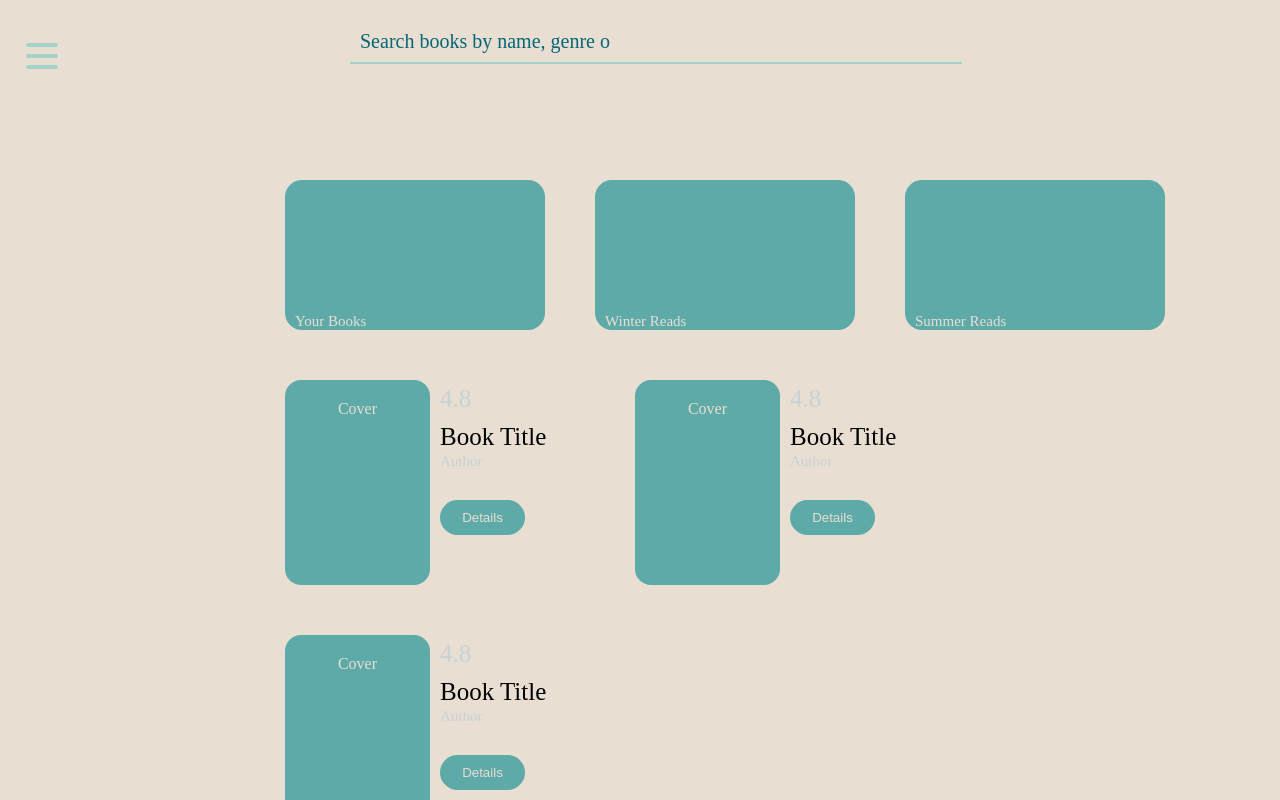
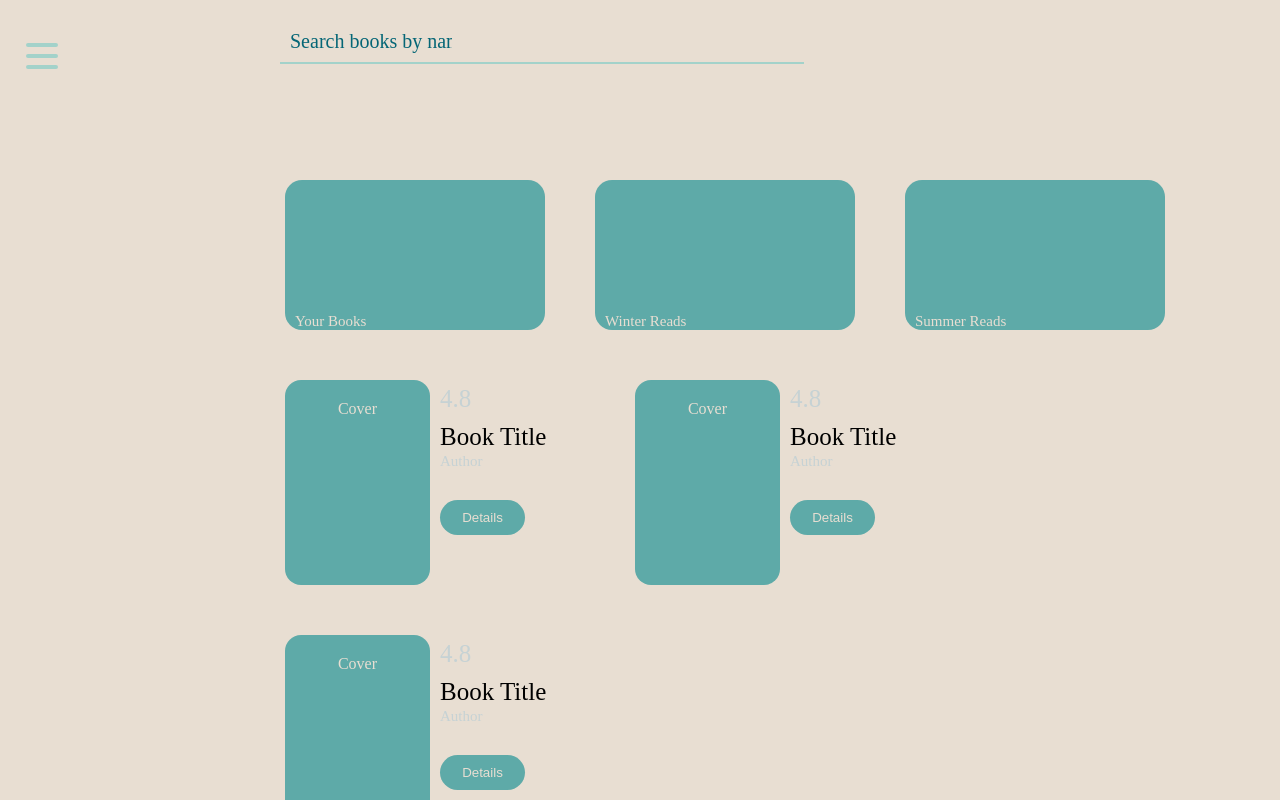
Before and after one commit to Nathan-Ballantyne/bookstore-v2, a React (Create React App) app: page / in a window 1280 px wide. Built offline with nearby package versions, Linux system fonts and the light colour scheme; a web font is replaced by a local one.

Commit message:
resposive sizing

```diff
--- a/src/components/SearchBar/SearchBar.module.css
+++ b/src/components/SearchBar/SearchBar.module.css
@@ -9,12 +9,12 @@
     font-family: 'Baloo Tamma 2', cursive;
     font-size: 20px;
     height: 40px;
-    margin-left: 350px;
+    margin-left: 280px;
     margin-top: 20px;
     padding-left: 10px;
     position: absolute;
     top: 0;
-    width: 600px;
+    width: 40%;
 }
 
 .SearchBar::placeholder {
```
